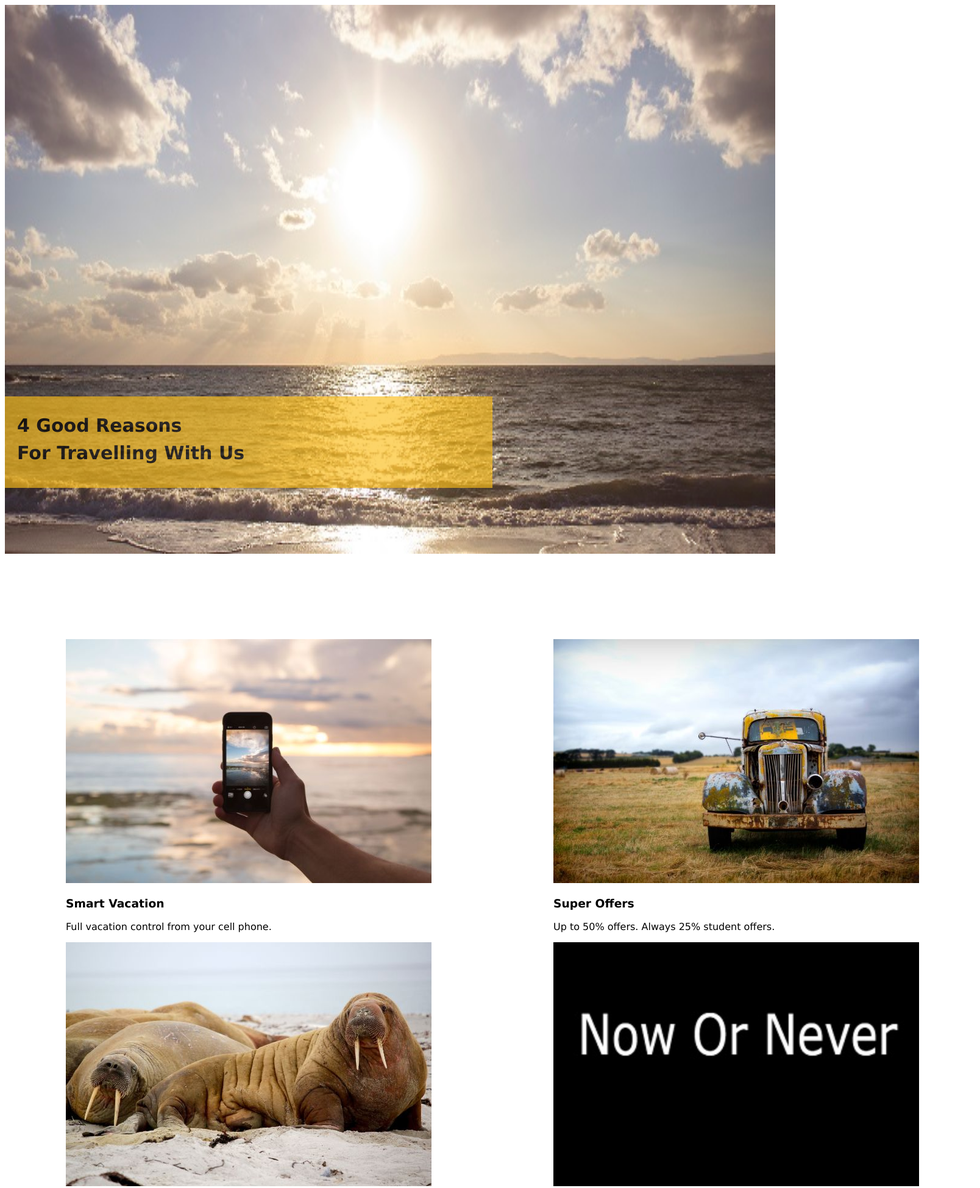
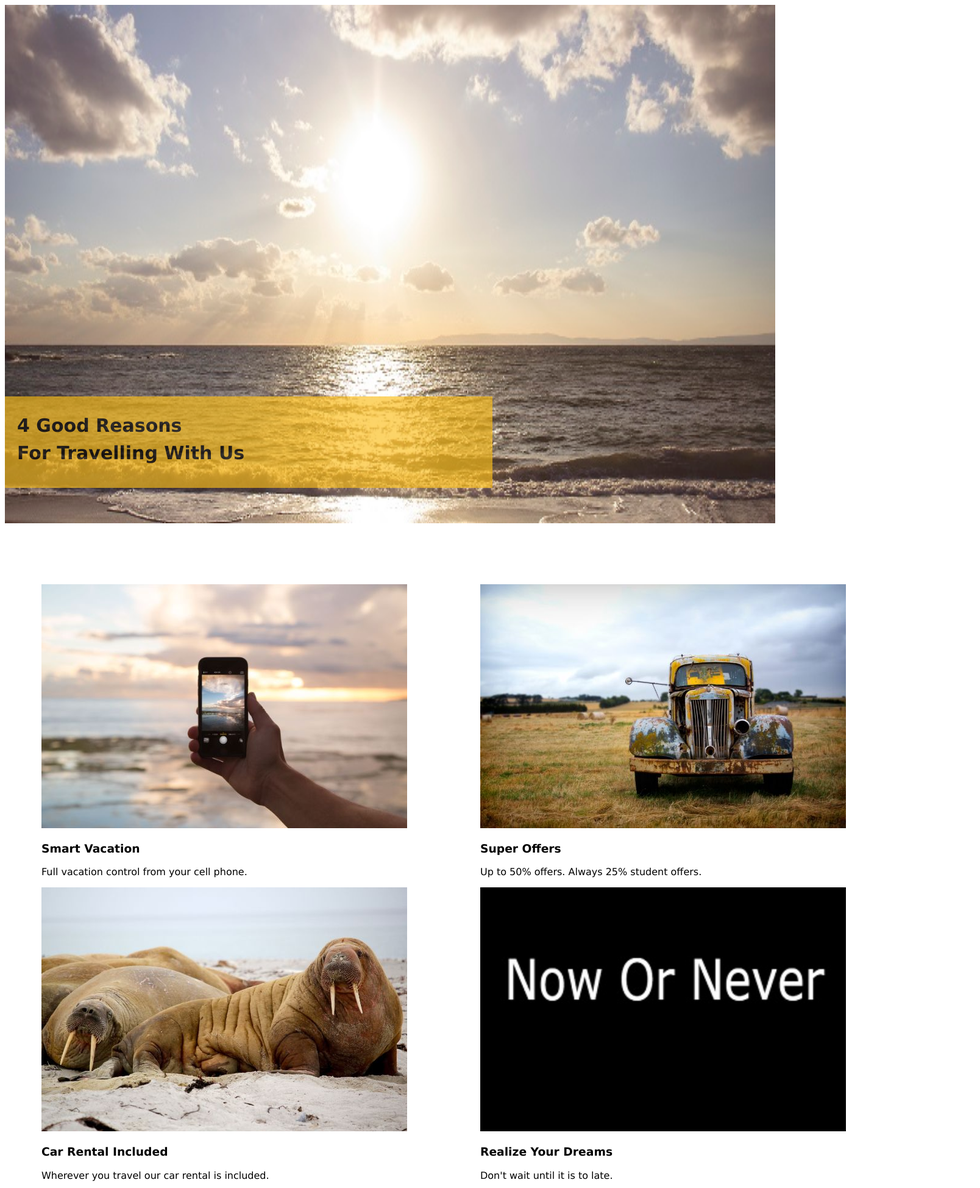
Before and after one commit to mrabdsaif/Template-2-beach, a plain HTML site: page index.html in a window 1280 px wide. Shown: the top 1948 px of the page at 61% size, 1608 px wide, since content can reach past the window. Drawn offline with Linux system fonts and the light colour scheme.

Commit message:
beach-template

```diff
--- a/Style.css
+++ b/Style.css
@@ -2,7 +2,7 @@
     margin: 0px;
     padding: 0px;
     width: 100%;
-    height: 900px;
+    height: 850px;
 }
 #headerDiv{
     position: absolute;
@@ -25,7 +25,7 @@ margin-left: 20px;
 }
 .columns{
     flex: 50%;
-    padding: 100px;
+    padding: 60px;
 }
 #img4{
     width: 600px;
```
Also changed, not shown: index.html (+0 -5 lines).
